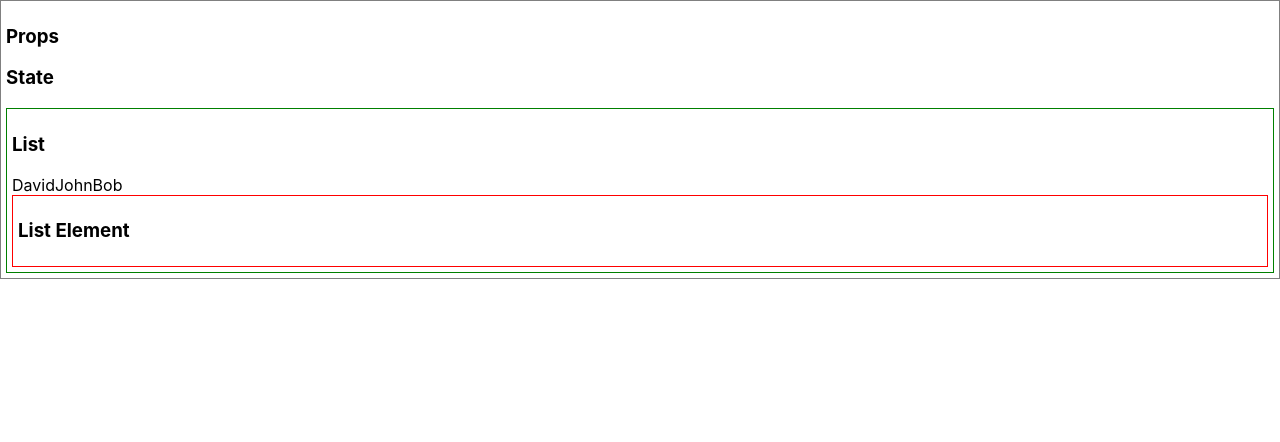
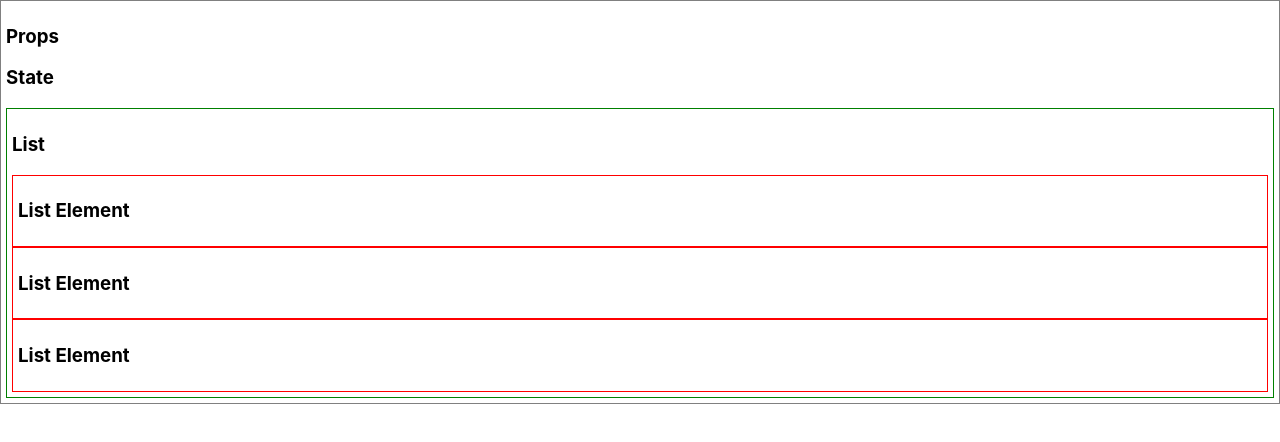
Before and after one commit to bob-smith-compass/react-props-state, a React (Create React App) app: page / in a window 1280 px wide. Shown: the top 442 px of the page. Built offline with nearby package versions, Linux system fonts and the light colour scheme.

Commit message:
takes names props and dynamically create <ListElement /> for each

```diff
--- a/src/components/list/List.jsx
+++ b/src/components/list/List.jsx
@@ -5,8 +5,9 @@ export default function List(props) {
   return (
     <div style={{border: "solid 1px green", padding: "5px"}}>
       <h3>List</h3>
-      {props.names}
-      <ListElement />
+      {props.names.map((e) => {
+          return <ListElement />
+      })}
     </div>
   )
 }
```
